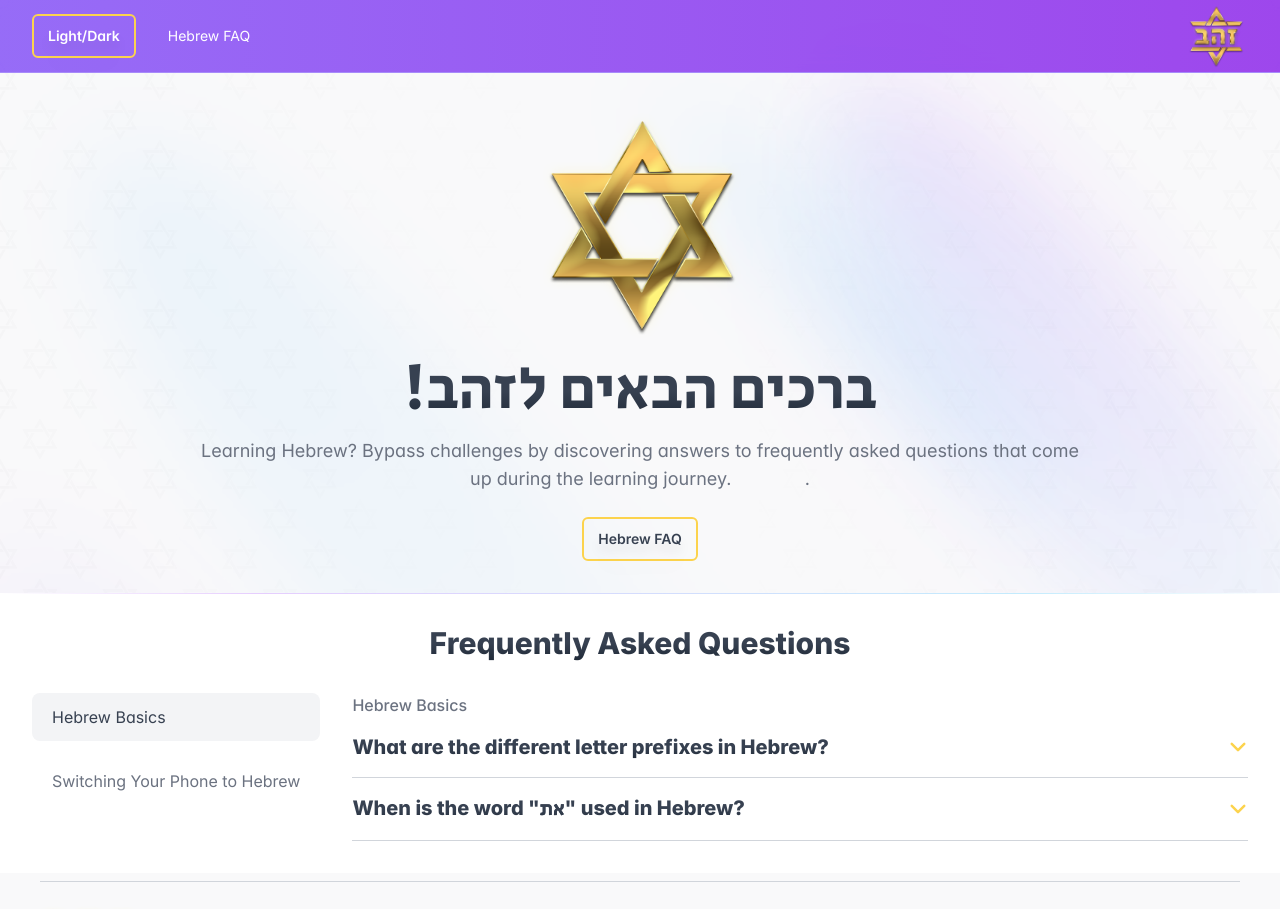
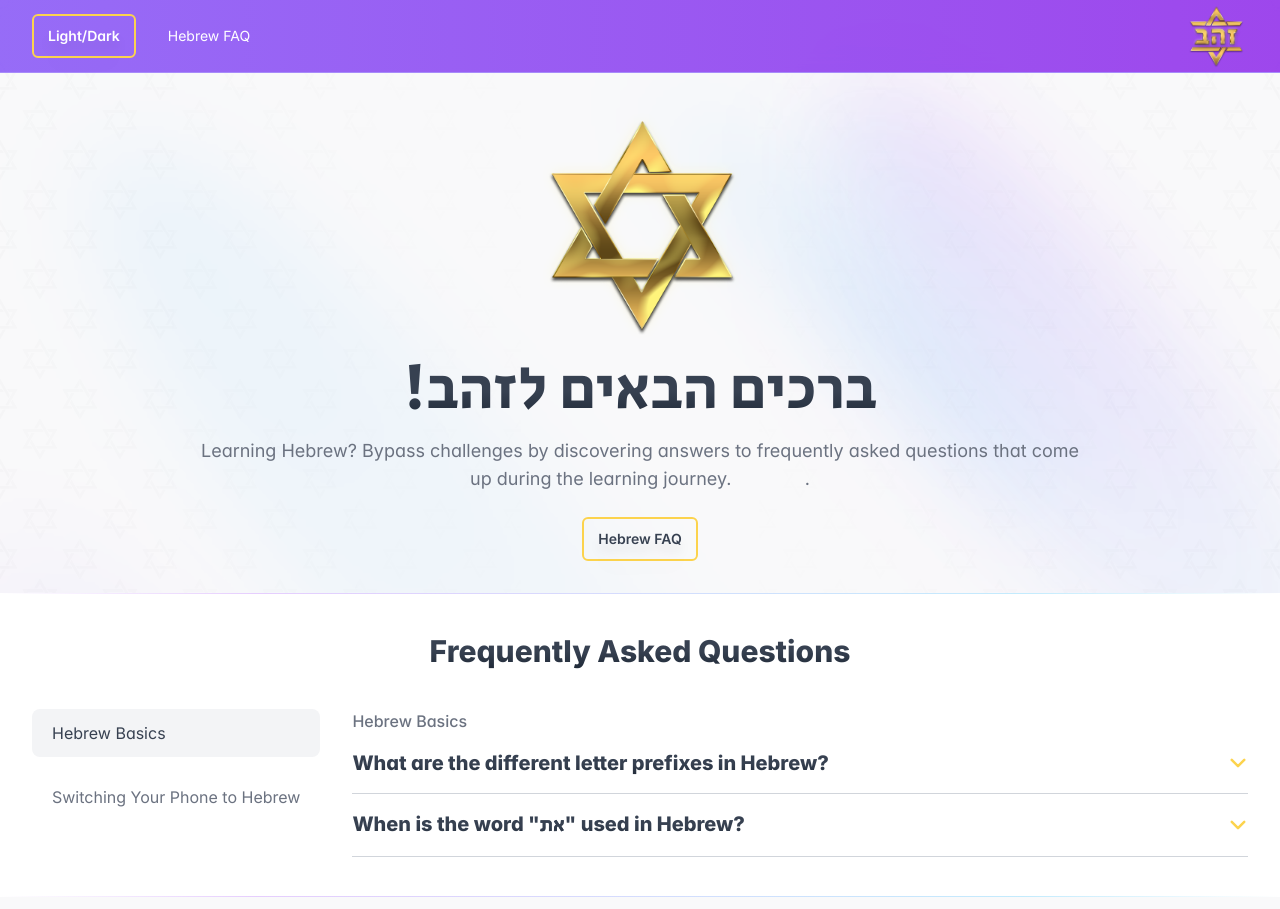
Before and after one commit to davebb16/zehav, a React (Vite) app: page / in a window 1280 px wide. Shown: the top 909 px of the page. Built offline with nearby package versions, Linux system fonts and the light colour scheme.

Commit message:
1more push

```diff
--- a/src/components/Footer.tsx
+++ b/src/components/Footer.tsx
@@ -13,7 +13,7 @@ export default function Footer() {
   return (
     <header className="p-2 gap-2 flex">
       <Wrapper>
-        <div className='border-t border-background-border py-6'>
+        <div className='py-6'>
           <img src={logo} className='w-24' alt='זהב' />
 
 
--- a/src/output.css
+++ b/src/output.css
@@ -774,6 +774,18 @@ video {
   gap: 1.5rem;
 }
 
+.gap-\[calc\(var\(--spacing\)\*2\)\] {
+  gap: calc(var(--spacing) * 2);
+}
+
+.gap-\[calc\(var\(--spacing\)\*1\.5\)\] {
+  gap: calc(var(--spacing) * 1.5);
+}
+
+.gap-\[calc\(var\(--spacing\)\*1\.25\)\] {
+  gap: calc(var(--spacing) * 1.25);
+}
+
 .rounded-lg {
   border-radius: 0.5rem;
 }
@@ -933,6 +945,18 @@ video {
   padding: 1.5rem;
 }
 
+.p-\[calc\(var\(--spacing\)\*2\)\] {
+  padding: calc(var(--spacing) * 2);
+}
+
+.p-\[calc\(var\(--spacing\)\*1\.5\)\] {
+  padding: calc(var(--spacing) * 1.5);
+}
+
+.p-\[calc\(var\(--spacing\)\*1\.25\)\] {
+  padding: calc(var(--spacing) * 1.25);
+}
+
 .px-3\.5 {
   padding-left: 0.875rem;
   padding-right: 0.875rem;
@@ -976,6 +1000,11 @@ video {
 .py-spacing {
   padding-top: var(--spacing);
   padding-bottom: var(--spacing);
+}
+
+.py-\[calc\(var\(--spacing\)\*1\.25\)\] {
+  padding-top: calc(var(--spacing) * 1.25);
+  padding-bottom: calc(var(--spacing) * 1.25);
 }
 
 .pb-5 {
@@ -1482,6 +1511,36 @@ html {
   content: var(--tw-content);
 }
 
+.after\:absolute::after {
+  content: var(--tw-content);
+  position: absolute;
+}
+
+.after\:bottom-0::after {
+  content: var(--tw-content);
+  bottom: 0px;
+}
+
+.after\:h-px::after {
+  content: var(--tw-content);
+  height: 1px;
+}
+
+.after\:w-full::after {
+  content: var(--tw-content);
+  width: 100%;
+}
+
+.after\:bg-accentBorderGradient::after {
+  content: var(--tw-content);
+  background-image: var(--accentBorderGradient);;
+}
+
+.after\:content-empty::after {
+  --tw-content: "";
+  content: var(--tw-content);
+}
+
 .hover\:bg-background-dimmed1:hover {
   --tw-bg-opacity: 1;
   background-color: rgb(var(--background-dimmed1) , var(--tw-bg-opacity) );
--- a/src/routes/index.lazy.tsx
+++ b/src/routes/index.lazy.tsx
@@ -33,8 +33,8 @@ function Index() {
       </div>
       <Button to='#faq'>Hebrew FAQ</Button>
     </Wrapper>
-    <div id='faq' className='scroll-mt-16 bg-background w-full relative before:bg-accentBorderGradient before:content-empty before:h-px before:w-full before:absolute'>
-      <Wrapper className='flex flex-col gap-spacing p-6 md:p-spacing'>
+    <div id='faq' className='scroll-mt-16 bg-background w-full relative before:bg-accentBorderGradient before:content-empty before:h-px before:w-full before:absolute after:bg-accentBorderGradient after:content-empty after:h-px after:bottom-0 after:w-full after:absolute'>
+      <Wrapper className='flex flex-col py-[calc(var(--spacing)*1.25)] gap-[calc(var(--spacing)*1.25)]'>
         <Typography variant='heading2' className='text-center'>Frequently Asked Questions</Typography>
         <Tabs>
           {categories.map((category) => (
```
